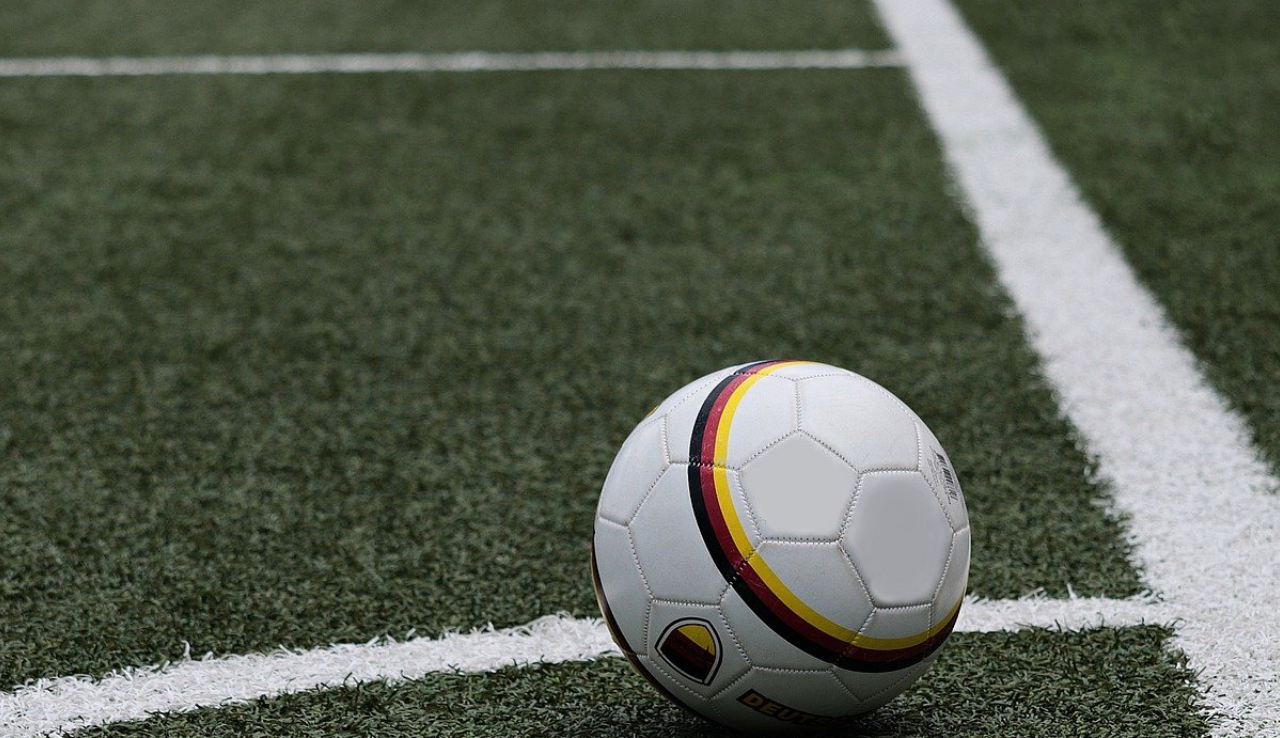
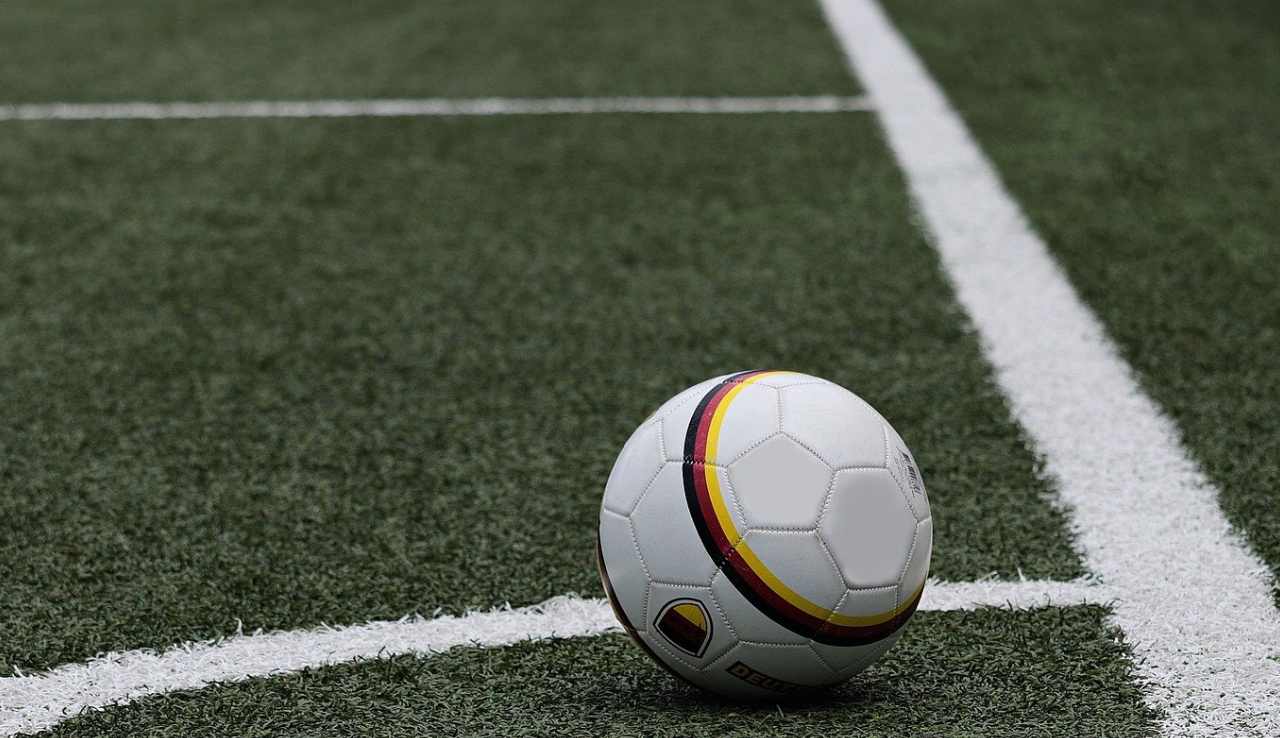
Before and after one commit to hobit22/fifagg, a website: page views/layout.html in a window 1280 px wide. Shown: the part 62-800 px from the top of the page. Drawn offline with nearby package versions, Linux system fonts and the light colour scheme; files that its build step writes are made by us from their sources; some icons are missing.

Commit message:
배경화면 css 수정

```diff
--- a/public/css/style.css
+++ b/public/css/style.css
@@ -15,7 +15,7 @@ dd { display: table-cell; vertical-align: middle; padding: 10px; }
 
 
 .layout_width { max-width: 1000px !important; margin : 0 auto !important;}
-body { min-height: 1000px; height: 100%; background-image : url("/img/main_bg.jpg"); background-size: cover; position: relative; background-position:center center; background-repeat: no-repeat}
+main { min-height: 1000px; height: 100%; background-image : url("/img/main_bg.jpg"); background-size: cover; position: relative; background-position:center center; background-repeat: no-repeat}
 
 .header{ background-color: rgb(38,38,38); }
 .top_header { color: #e5e5e5; text-align : center; font-size: 20px; padding : 15px 0; width: 100%; display: block;}
--- a/views/layout.html
+++ b/views/layout.html
@@ -37,11 +37,11 @@
 	{% endblock %}
 	</nav>
 
-	<main id='main_wrap' class='layout_width'>
-
+	<main id='main_wrap' class=''>
+	<div class='layout_width'>
 	{% block content %}
 	{% endblock %}
-
+	</div>
 	</main>
 
 	<footer class='footer'>
```
